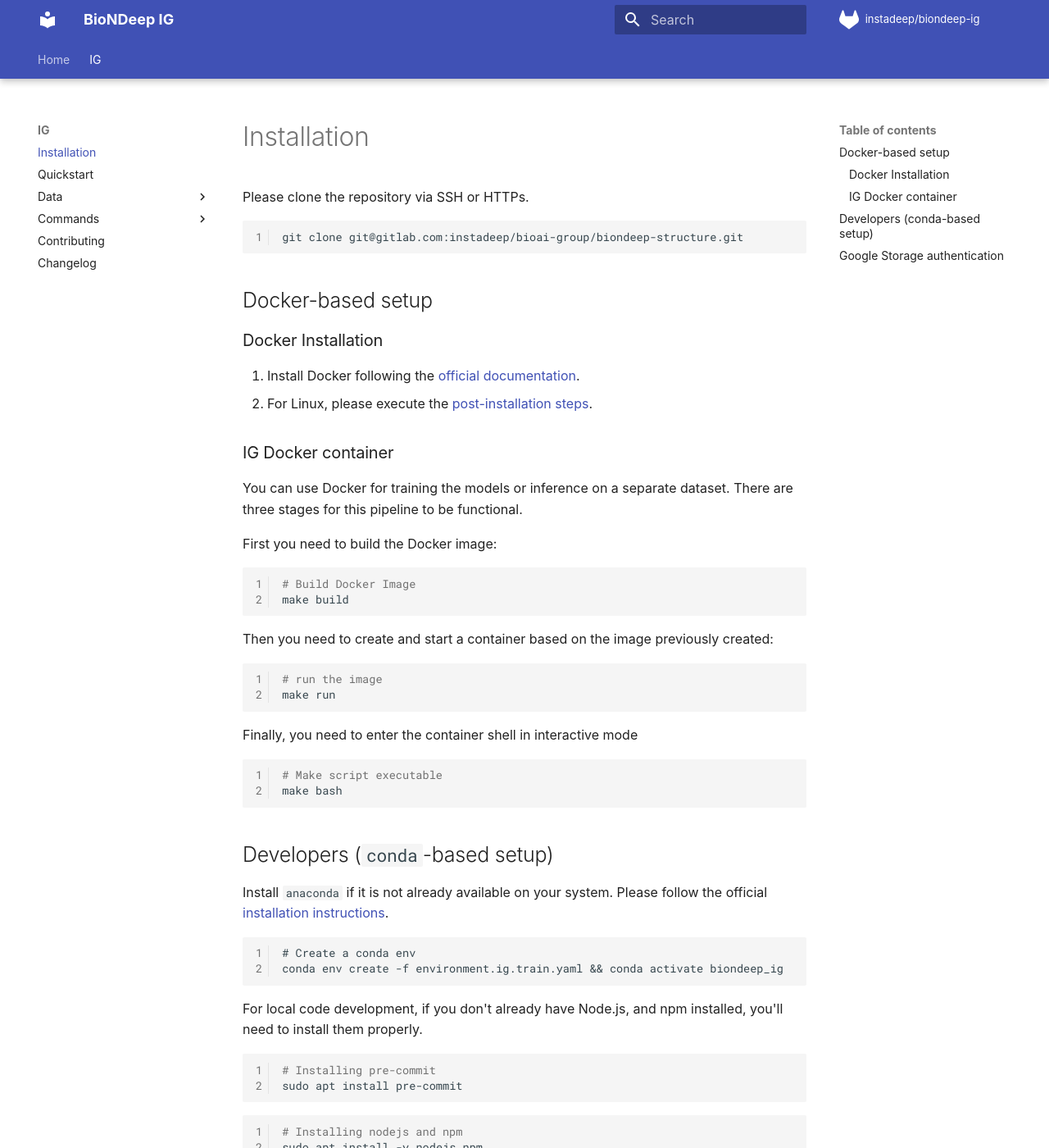
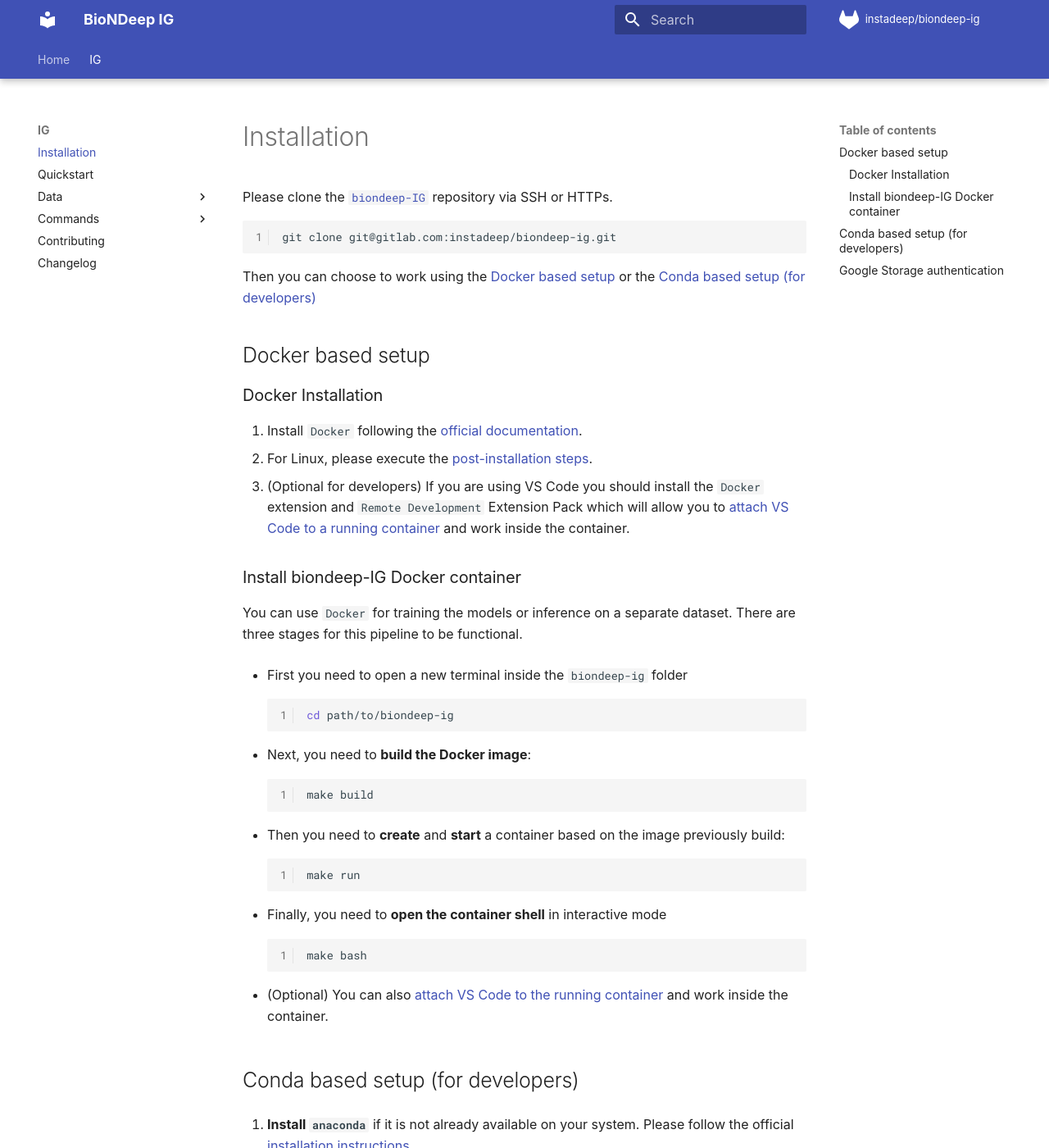
Before and after one commit to yessinek97/yessinek97, an MkDocs documentation site: the page built from docs/pages/ig/installation.md, in a window 1280 px wide and 1400 px high. Shown: the whole window at 82% size. Built offline with MkDocs 1.6.1 and Material for MkDocs 9.7.7, drawn with Linux system fonts in a browser that asks for light colours; some web fonts are replaced; comment, search, counter and statistics services are not loaded; some of the changed text lies outside the part shown.

Commit message:
Resolve "Update  pre-commit version"

````diff
--- a/environment.ig.train.yaml
+++ b/.environment-dev.yaml
@@ -3,7 +3,8 @@
   - conda-forge
   - defaults
 dependencies:
-  - python=3.8.11
+  - python=3.8.17
   - pip
   - pip:
       - -r requirements.txt
+      - -r requirements-linting.txt
--- a/.gitlab-ci.yml
+++ b/.gitlab-ci.yml
@@ -6,7 +6,7 @@
   - deploy
 
 variables:
-  PRE_COMMIT_VERSION: "2.17.0"
+  PRE_COMMIT_VERSION: "3.5.0"
   PROJECT_NAME: biondeep_ig
   DOCKER_IMAGE_IG: $CI_REGISTRY_IMAGE/biondeep-ig
   DOCKER_IMAGE_LINT: $CI_REGISTRY_IMAGE/lint:$CI_COMMIT_SHORT_SHA
--- a/docs/pages/ig/installation.md
+++ b/docs/pages/ig/installation.md
@@ -1,78 +1,92 @@
 # Installation
 
-Please clone the repository via SSH or HTTPs.
+Please clone the [`biondeep-IG`](https://gitlab.com/instadeep/biondeep-ig) repository via SSH or HTTPs.
+
 ```bash
-git clone git@gitlab.com:instadeep/bioai-group/biondeep-structure.git
+git clone git@gitlab.com:instadeep/biondeep-ig.git
 ```
 
-## Docker-based setup
+Then you can choose to work using the [Docker based setup](#docker-based-setup) or the [Conda based setup (for developers)](#conda-based-setup-for-developers)
+
+## Docker based setup
 
 ### Docker Installation
 
-1. Install Docker following the [official documentation](https://docs.docker.com/get-docker/).
+1. Install `Docker` following the [official documentation](https://docs.docker.com/get-docker/).
 2. For Linux, please execute the
    [post-installation steps](https://docs.docker.com/engine/install/linux-postinstall/).
+3. (Optional for developers) If you are using VS Code you should install the `Docker` extension and `Remote Development` Extension Pack which will allow you to [attach VS Code to a running container](https://code.visualstudio.com/docs/devcontainers/attach-container) and work inside the container.
 
-### IG Docker container
+### Install biondeep-IG Docker container
 
-You can use Docker for training the models or inference on a separate dataset. There are three
+You can use `Docker` for training the models or inference on a separate dataset. There are three
 stages for this pipeline to be functional.
 
-First you need to build the Docker image:
+* First you need to open a new terminal inside the `biondeep-ig` folder
 
-```bash
-# Build Docker Image
-make build
-```
+      ```bash
+      cd path/to/biondeep-ig
+      ```
 
-Then you need to create and start a container based on the image previously created:
+* Next, you need to __build the Docker image__:
 
-```bash
-# run the image
-make run
-```
+      ```bash
+      make build
+      ```
 
-Finally, you need to enter the container shell in interactive mode
+* Then you need to __create__ and __start__ a container based on the image previously build:
 
-```bash
-# Make script executable
-make bash
-```
+      ```bash
+      make run
+      ```
 
-## Developers (`conda`-based setup)
+* Finally, you need to __open the container shell__ in interactive mode
 
-Install `anaconda` if it is not already available on your system. Please follow the official
-[installation instructions](https://docs.conda.io/projects/conda/en/latest/user-guide/install/index.html#regular-installation).
+      ```bash
+      make bash
+      ```
 
-```
-# Create a conda env
-conda env create -f environment.ig.train.yaml && conda activate biondeep_ig
-```
+* (Optional) You can also [attach VS Code to the running container](https://code.visualstudio.com/docs/devcontainers/attach-container) and work inside the container.
 
-For local code development, if you don't already have Node.js, and npm installed, you'll need to install them properly.
+## Conda based setup (for developers)
 
-```bash
-# Installing pre-commit
-sudo apt install pre-commit
-```
+1. __Install `anaconda`__ if it is not already available on your system. Please follow the official
+[installation instructions](https://docs.anaconda.com/free/anaconda/install/).
 
+2. Open a new terminal inside the `biondeep-ig` folder
 
-```bash
-# Installing nodejs and npm
-sudo apt install -y nodejs npm
-```
+      ```bash
+      cd path/to/biondeep-ig
+      ```
 
-**please make sure you install the pre-commit before committing any
-changes.**
+3. __Create__ and __activate__ the conda environment
 
-```
-pre-commit install -t pre-commit -t commit-msg
-```
+      ```bash
+      conda env create -f environment-dev.yaml && conda activate biondeep_ig
+      ```
+
+4. If you are a contributor, please make sure to install `pre-commit` before committing any changes.
+
+      ```bash
+      pre-commit install -t pre-commit -t commit-msg
+      ```
+
+5. (Optional) If you have trouble with `pre-commit install` that is related to `Node.js` and/or `npm`, then try to install them using:
+
+      ```bash
+      sudo apt install -y nodejs npm
+      ```
 
 ## Google Storage authentication
 
-- You need to add the Google Storage [**Authentication credentials**](https://console.cloud.google.com/storage/browser/_details/biondeep-data/IG/biontech-tcr-16ca4aceba4c.json;tab=live_object?authuser=0) either on **Conda** or on **Docker** path to be able to read data from GCP buckets paths.
+In order to be able to Read & Write [DATA](https://console.cloud.google.com/storage/browser/biondeep-data/IG) and [Models](https://console.cloud.google.com/storage/browser/biondeep-models/IG) from the BioNdeep-IG GCP storage Buckets:
 
-```bash
-export GOOGLE_APPLICATION_CREDENTIALS='/path/to/your/client_secret.json'
-```
+1. You have to ask a developer to send you the `Authentication credentials file`. This file must be added at the root of the project's folder.
+
+2. Export the path to the GCP `Authentication credentials file` in your local environment or inside the docker container (must be repeated in each new terminal)
+
+      ```bash
+      export GOOGLE_APPLICATION_CREDENTIALS='/path/to/your/json_file.json'
+      ```
+
+>Read the [Push & Pull command](push_pull.md) documentation for more details about reading and writing from the GCP buckets.
--- a/requirements-linting.txt
+++ b/requirements-linting.txt
@@ -1 +1 @@
-pre-commit==2.19.0
+pre-commit==3.5.0
````
Also changed, not shown: .environment_dev.yaml (deleted, +0 -8 lines), 1 other file.
